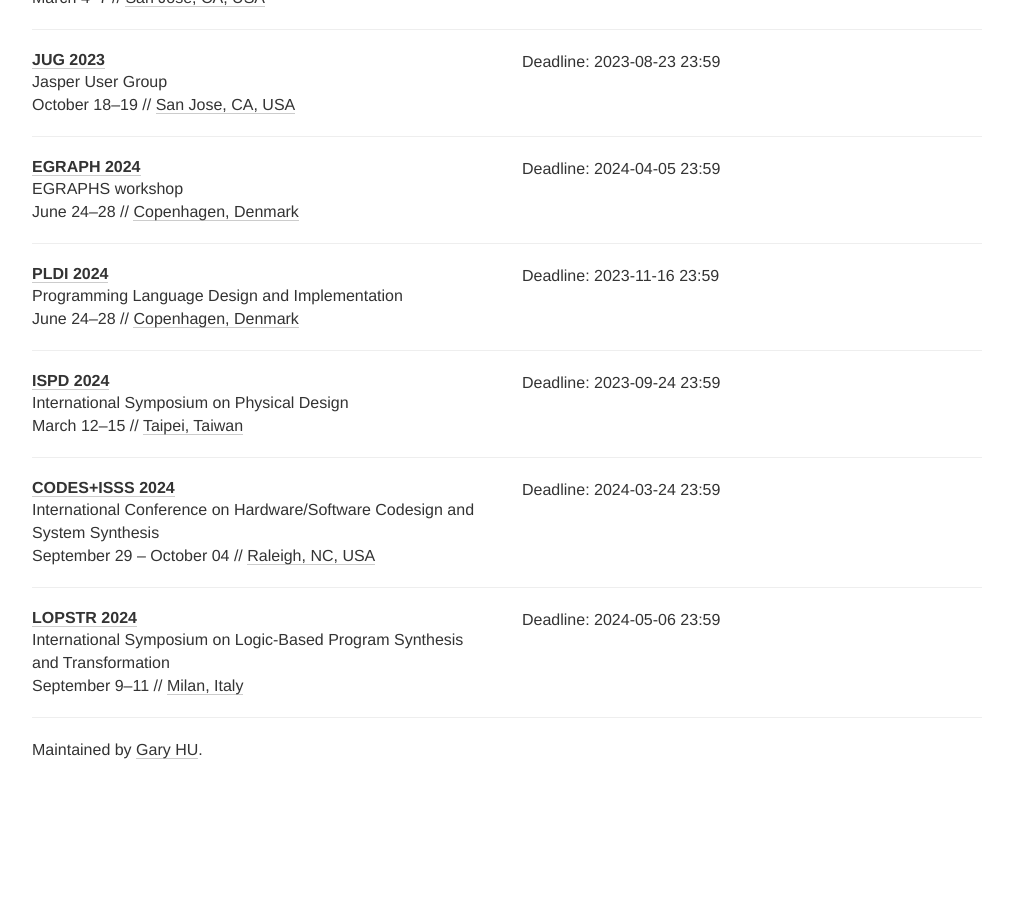
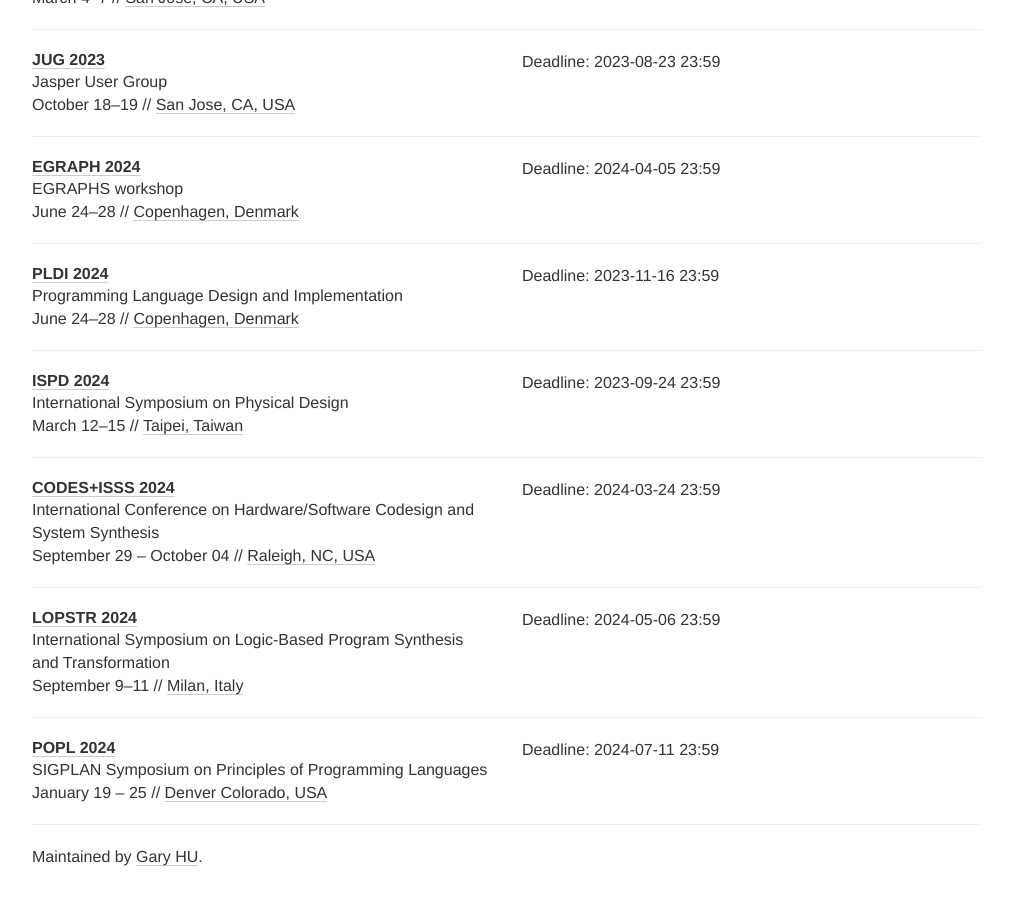
Before and after one commit to Gy-Hu/EDA_FV_conference_deadline, a Jekyll site: the page built from index.html, in a window 1280 px wide and 900 px high, scrolled down 5207 px. Shown: the whole window, without its empty margins (133-1146 px from the left). Built offline with Jekyll 4.4.1, drawn with Linux system fonts in a browser that asks for light colours; nearby versions of some CDN libraries; comment, search, counter and statistics services are not loaded; before the commit the page ends 6000 px from its top, so only the background shows below that.

Commit message:
update POPL

```diff
--- a/_data/conferences.yml
+++ b/_data/conferences.yml
@@ -440,3 +440,12 @@
   deadline: ["2024-05-06 23:59"]
   place:   Milan, Italy
   tags: [EDA]
+
+- name: POPL
+  year: 2024
+  date: January 19 - 25
+  description:  SIGPLAN Symposium on Principles of Programming Languages
+  link: https://conf.researchr.org/home/POPL-2025
+  deadline: ["2024-07-11 23:59"]
+  place: Denver Colorado, USA
+  tags: [FV]
```
